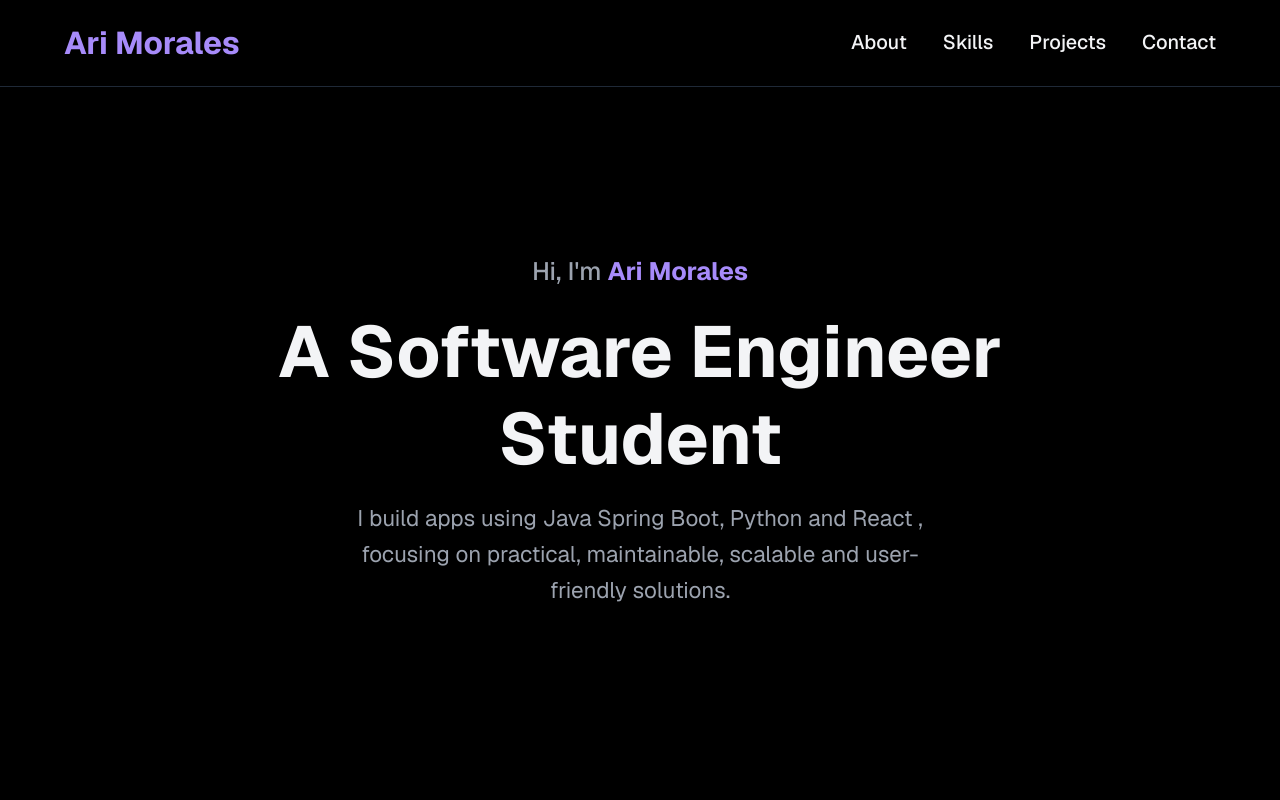
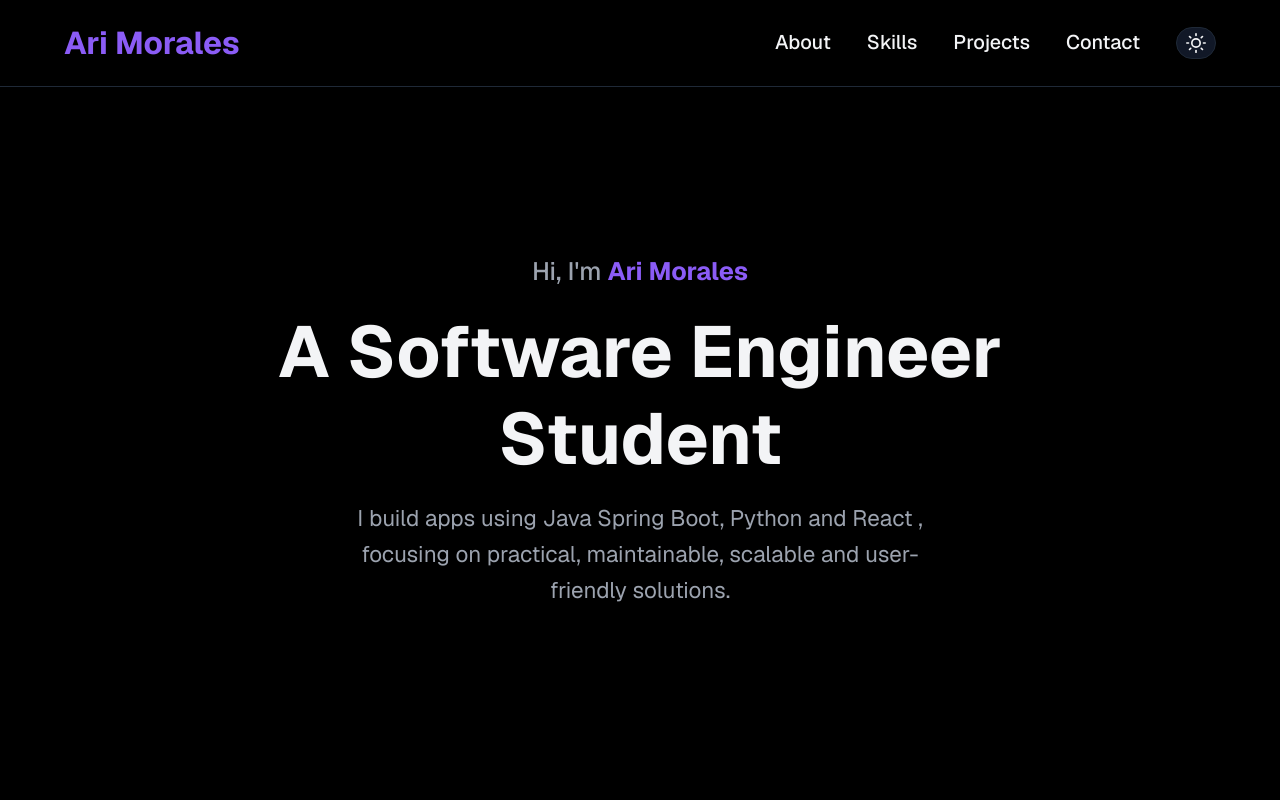
Before and after one commit to WhyNotAri/AriMorales, a React (Vite) app: page / in a window 1280 px wide. Shown: the top 800 px of the page. Built offline with nearby package versions, Linux system fonts and the light colour scheme.

Commit message:
added switch dark/light theme button

```diff
--- a/src/App.css
+++ b/src/App.css
@@ -6,7 +6,7 @@
   padding: 1rem 5%;
   position: sticky;
   top: 0;
-  background: rgba(0, 0, 0, 0.8);
+  background: var(--nav-bg);
   backdrop-filter: blur(10px);
   z-index: 1000;
   border-bottom: 1px solid var(--border-color);
@@ -30,6 +30,26 @@
 
 .navbar .links a:hover {
   color: var(--primary-color);
+}
+
+.toggle-theme {
+  border: 1px solid var(--border-color);
+  background: var(--bg-alt);
+  color: var(--text-color);
+  border-radius: 16px;
+  display: flex;
+  align-items: center;
+  justify-content: center;
+  cursor: pointer;
+  transition: all 0.3s ease;
+  padding: 0.25rem 0.5rem;
+  line-height: 0;
+}
+
+.toggle-theme:hover {
+  color: var(--primary-color);
+  border-color: var(--primary-color);
+  transform: translateY(-0.5px);
 }
 
 /* Menu Toggle */
--- a/src/components/layouts/Navbar.jsx
+++ b/src/components/layouts/Navbar.jsx
@@ -1,7 +1,9 @@
 import { useState } from 'react';
+import { FiMoon, FiSun } from 'react-icons/fi';
 
 function Navbar() {
     const [isMenuOpen, setIsMenuOpen] = useState(false);
+    const [isDarkMode, setIsDarkMode] = useState(!document.documentElement.classList.contains('light'));
 
     const toggleMenu = () => {
         setIsMenuOpen(!isMenuOpen);
@@ -9,6 +11,11 @@ function Navbar() {
 
     const closeMenu = () => {
         setIsMenuOpen(false);
+    };
+
+    const toggleTheme = () => {
+        const newIsDarkMode = document.documentElement.classList.toggle('light');
+        setIsDarkMode(!newIsDarkMode);
     };
 
     return (
@@ -29,6 +36,15 @@ function Navbar() {
                 <a href="#skills" onClick={closeMenu}>Skills</a>
                 <a href="#projects" onClick={closeMenu}>Projects</a>
                 <a href="#contact" onClick={closeMenu}>Contact</a>
+
+                <button type="button" className="toggle-theme"
+                    onClick={() => {
+                        toggleTheme();
+                        closeMenu();
+                    }} aria-label="Toggle theme"
+                >
+                    {isDarkMode ? <FiSun size={20}/> : <FiMoon size={20}/>}
+                </button>
             </nav>
         </header>
     )
--- a/src/index.css
+++ b/src/index.css
@@ -1,13 +1,23 @@
 :root {
-  --primary-color: #a78bfa;
-  --primary-hover: #8b5cf6;
+  --primary-color: #8b5cf6;
+  --primary-hover: #7c3aed;
   --bg-color: #000000;
   --text-color: #f3f4f6;
   --text-muted: #9ca3af;
   --bg-alt: #111827;
   --border-color: #1f2937;
+  --nav-bg: rgba(0, 0, 0, 0.8);
   --container-width: 1000px;
   --font-sans: 'Geist', -apple-system, BlinkMacSystemFont, 'Segoe UI', Roboto, sans-serif;
+}
+
+:root.light {
+  --bg-color: #f8fafc;
+  --text-color: #0f172a;
+  --text-muted: #475569;
+  --bg-alt: #ffffff;
+  --border-color: #e2e8f0;
+  --nav-bg: rgba(255, 255, 255, 0.9);
 }
 
 * {
```
